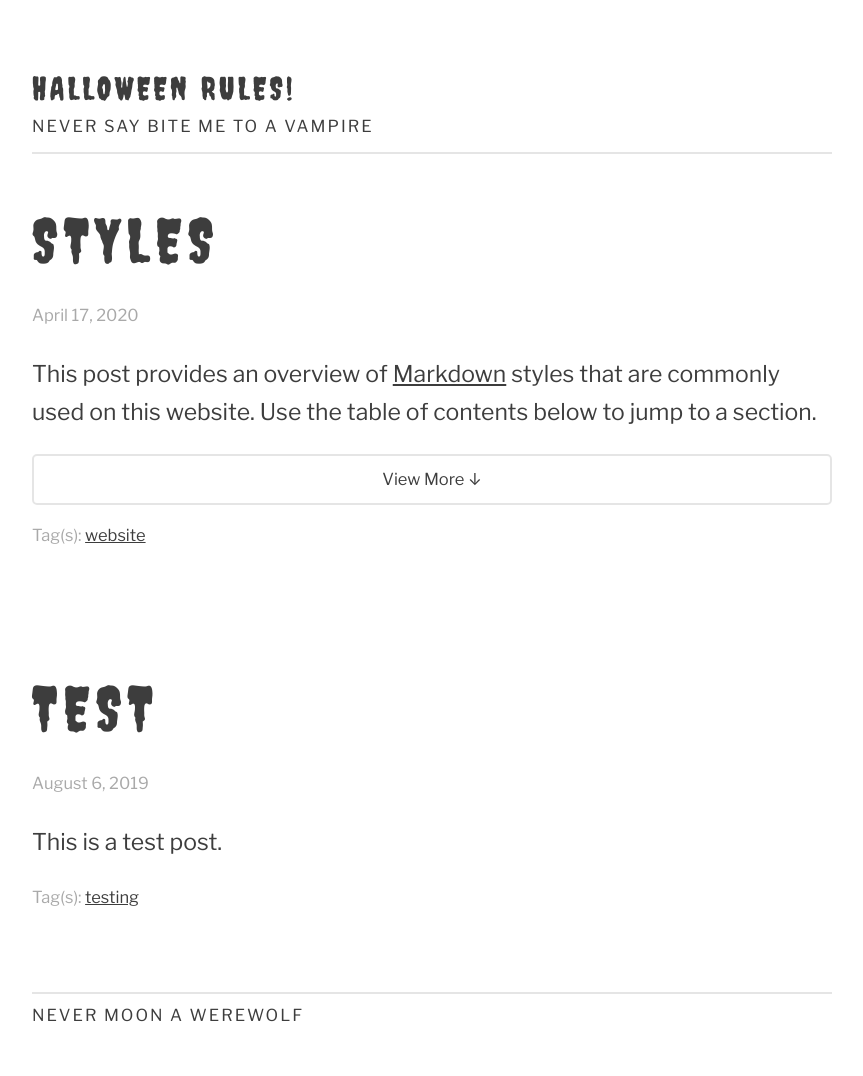
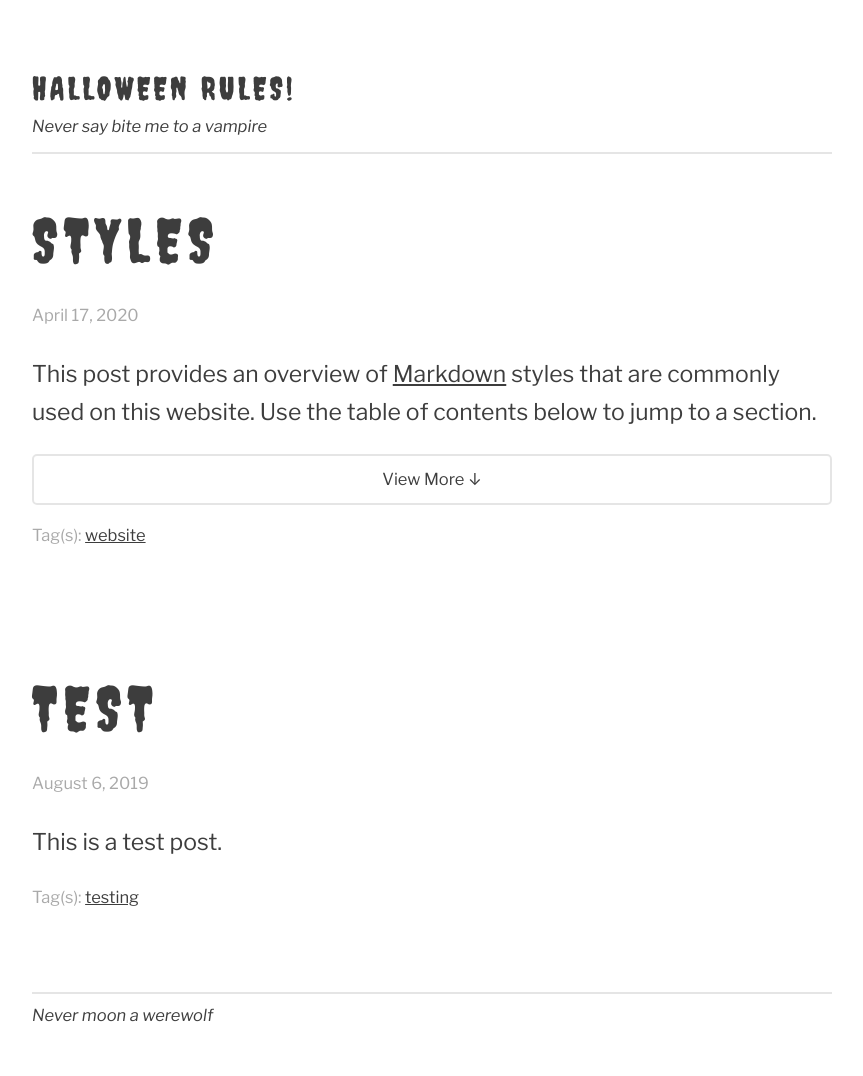
Before and after one commit to lmw13/lmw13, a Jekyll site: the page built from index.html, in a window 1280 px wide. Shown: the whole page, without its empty margins (208-1071 px from the left). Built offline with Jekyll 4.4.1, drawn with Linux system fonts in a browser that asks for light colours; the list of posts is cut into pages by our own code.

Commit message:
Update style.css

```diff
--- a/css/style.css
+++ b/css/style.css
@@ -44,8 +44,7 @@ figcaption,
 nav,
 footer {
 	font-size: 0.718em;
-	text-transform: uppercase;
-	letter-spacing: 2px;
+	font-style: italic;
 }
 
 nav a,
```
